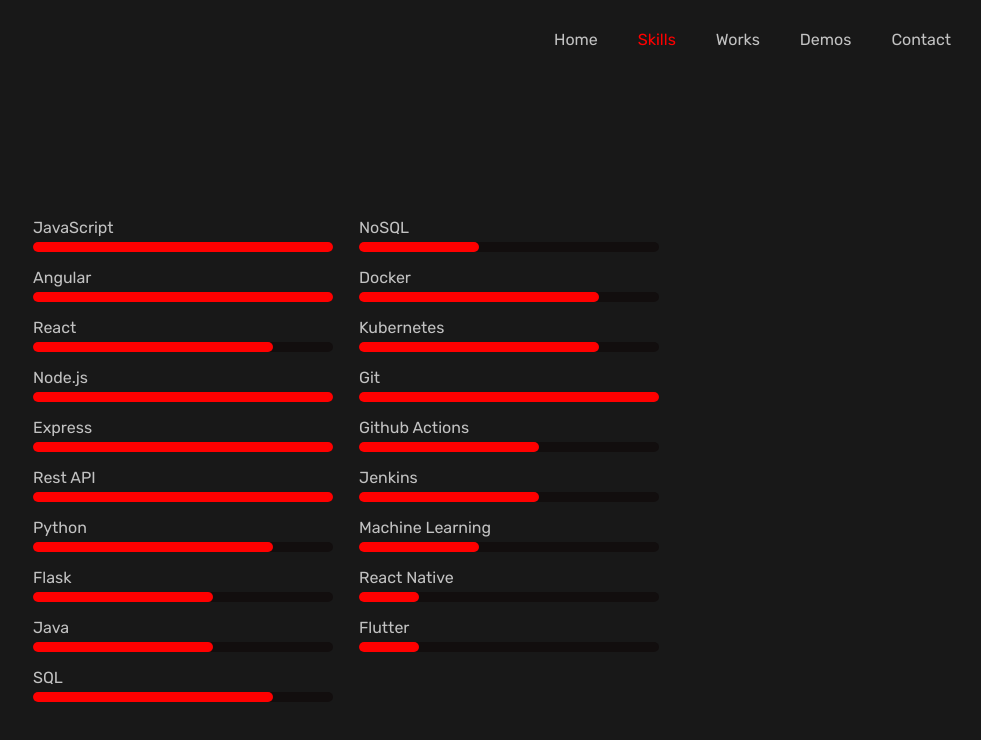
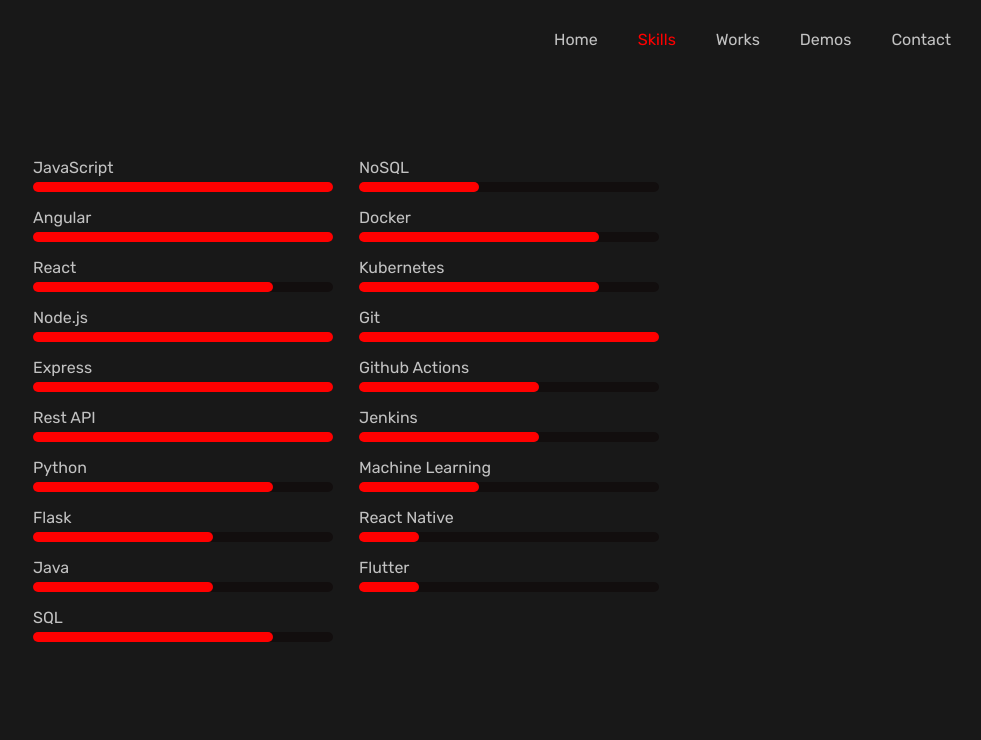
Before and after one commit to lueenavarro/portfolio, a React (Create React App) app: page /skills in a window 1280 px wide. Shown: the top 740 px of the page, without its empty margins (299-1280 px from the left). Built offline with nearby package versions, Linux system fonts and the light colour scheme.

Commit message:
Use margin in skills list page

```diff
--- a/src/components/SkillsList.scss
+++ b/src/components/SkillsList.scss
@@ -2,7 +2,7 @@
   display: flex;
   justify-content: center;
   align-items: flex-start;
-  padding: 60px 0;
+  margin: 60px 0;
   &-container {
     column-count: 1;
   }
```
